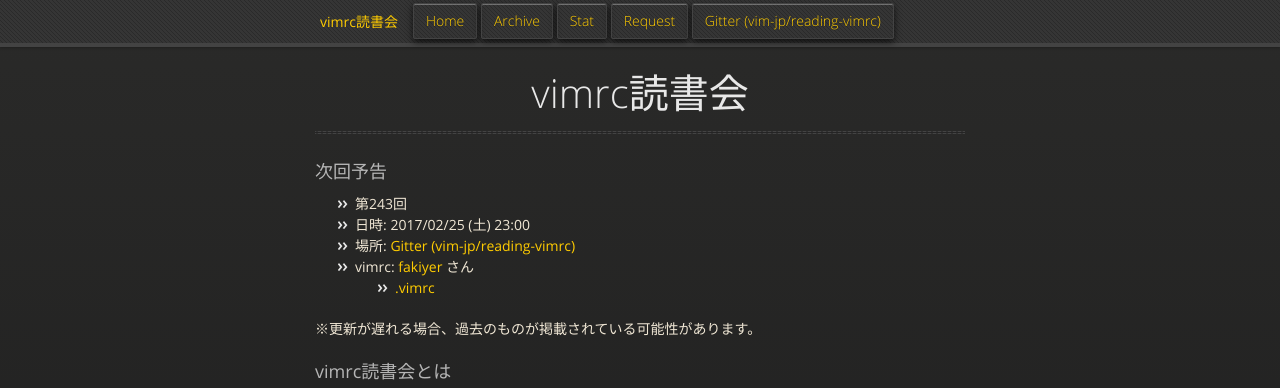
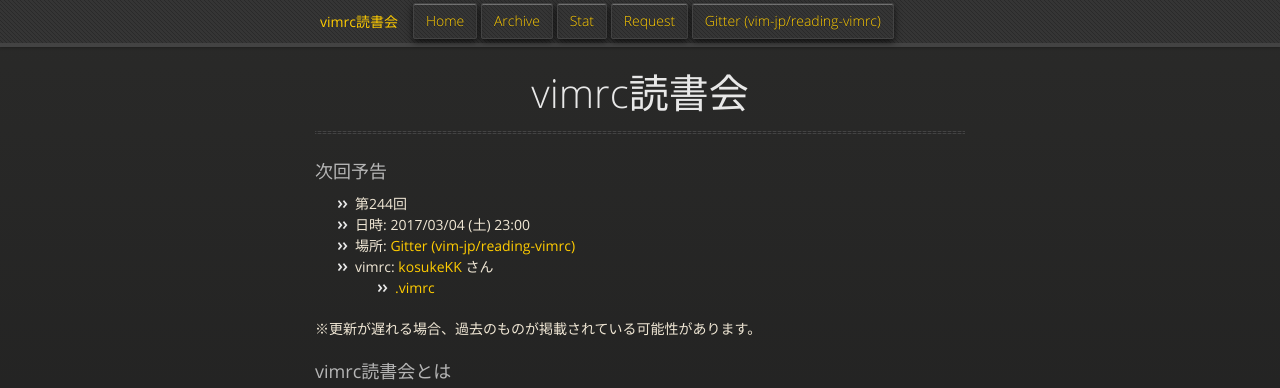
Before and after one commit to vim-jp/reading-vimrc, a Jekyll site: the page built from index.md, in a window 1280 px wide and 900 px high. Shown: the top 388 px of the window. Built offline with Jekyll 4.4.1, drawn with Linux system fonts in a browser that asks for light colours; nearby versions of some CDN libraries.

Commit message:
Update the next information: #244 kosukeKK

```diff
--- a/_data/next.yml
+++ b/_data/next.yml
@@ -1,10 +1,10 @@
-- id: 243
-  date: '2017-02-25 23:00'
+- id: 244
+  date: '2017-3-4 23:00'
   author:
-    name: fakiyer
-    url: 'https://github.com/fakiyer'
+    name: kosukeKK
+    url: 'https://github.com/kosukeKK'
   vimrcs:
-    - url: 'https://github.com/fakiyer/dotfiles/blob/master/.vimrc'
+    - url: 'https://github.com/kosukeKK/dotfiles/blob/master/.vimrc'
       name: .vimrc
       hash: null
   part: null
```
